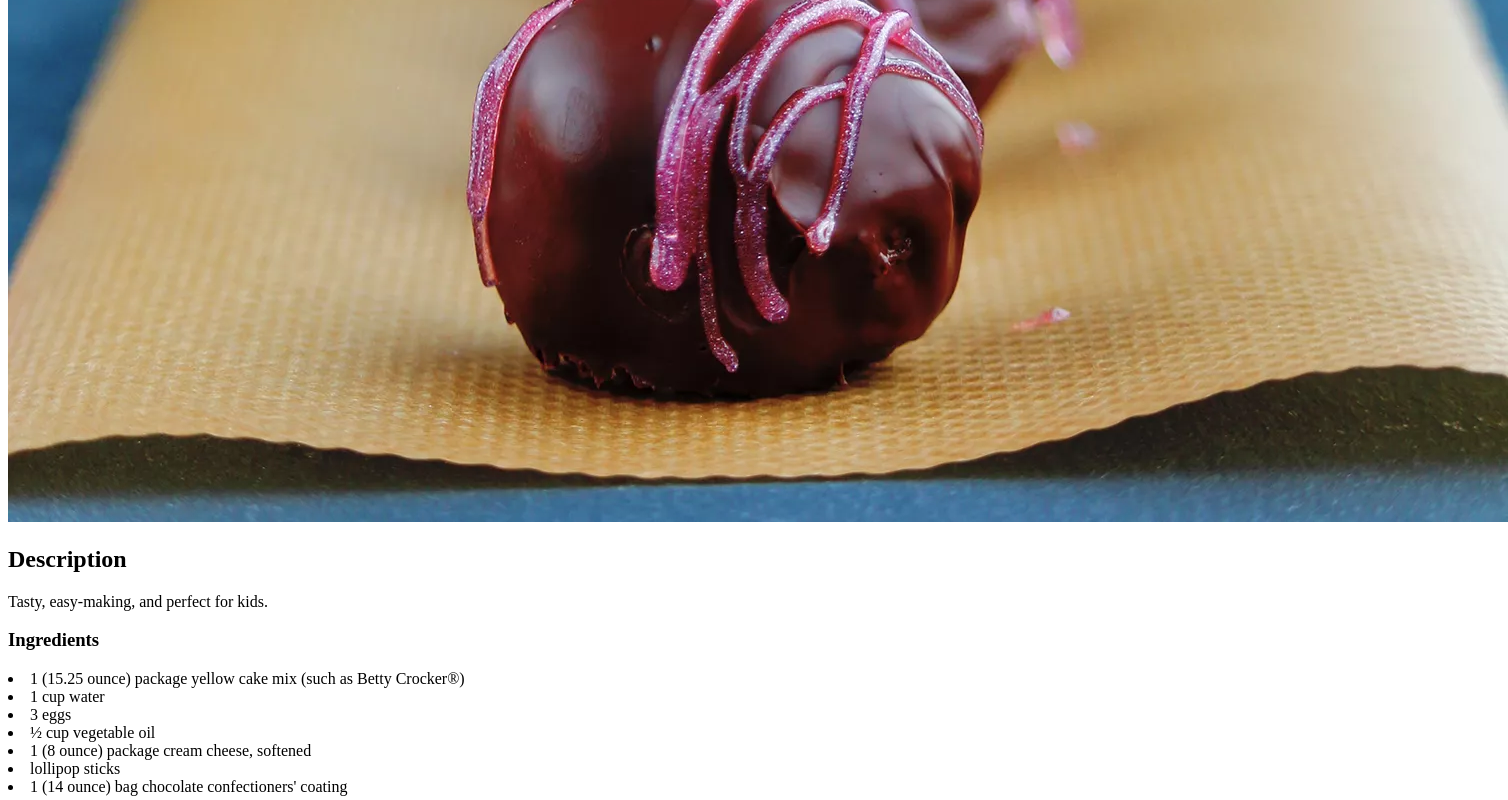
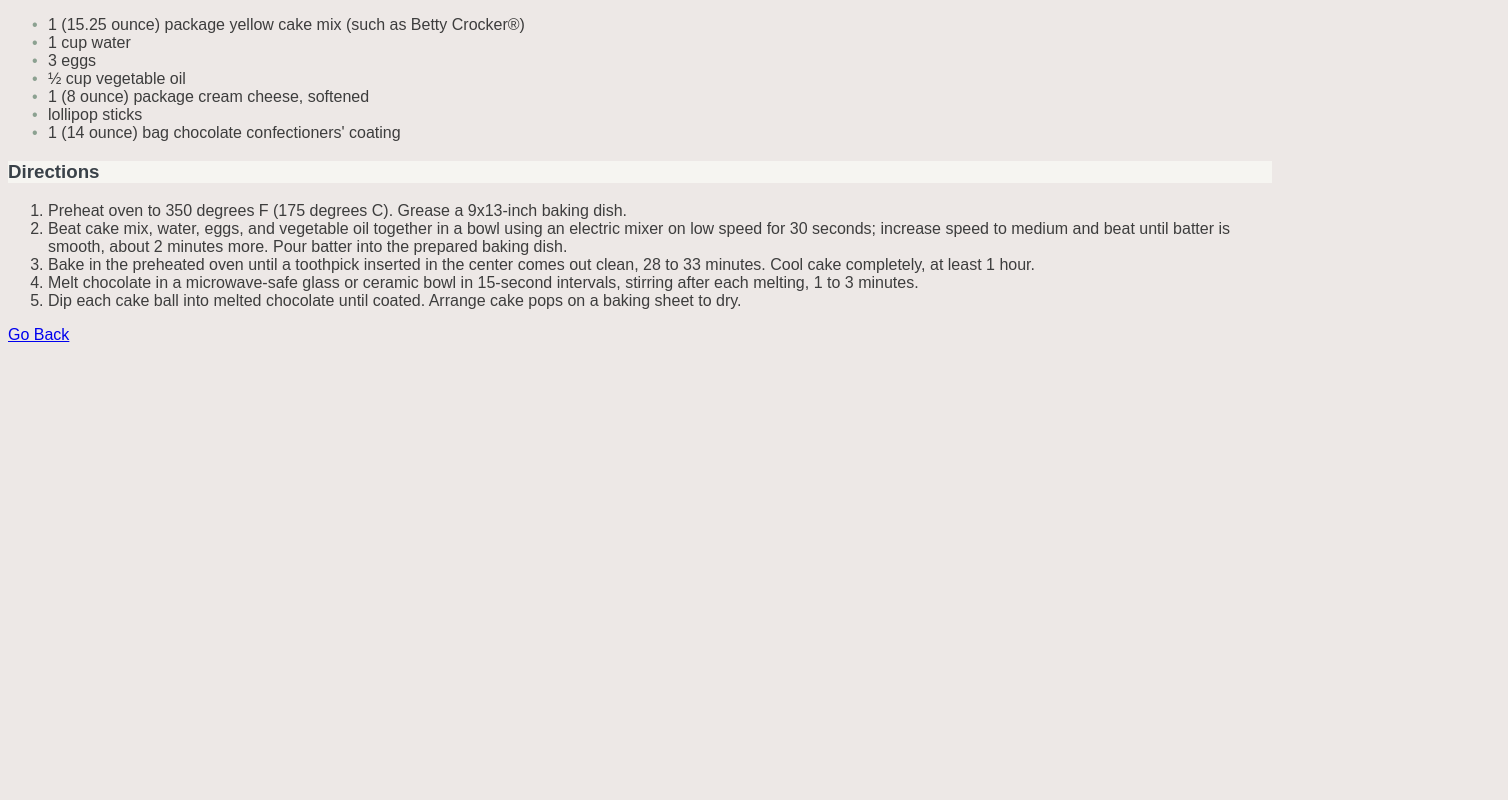
Before and after one commit to d3s-tr0y/basic-recipes, a plain HTML site: page recipes/easy-cake-pops.html in a window 1280 px wide. Shown: the part 683-1483 px from the top of the page, 1508 px wide, since content can reach past the window. After the commit the page ends 1043 px from the top, so only its background shows below. Drawn offline with Linux system fonts and the light colour scheme.

Commit message:
Added css styling

```diff
--- a/recipes/easy-cake-pops.html
+++ b/recipes/easy-cake-pops.html
@@ -1,18 +1,19 @@
 <!DOCTYPE html>
 <html lang="en">
 <head>
+    <link rel="stylesheet" href="styles.css">
     <meta charset="UTF-8">
     <meta http-equiv="X-UA-Compatible" content="IE=edge">
     <meta name="viewport" content="width=device-width, initial-scale=1.0">
     <title>Easy Cake Pops</title>
 </head>
 <body>
-    <h1>Easy Cake Pops</h1>
+    <h1 class="headings">Easy Cake Pops</h1>
     <img src="../images/ecp-cake.jpg" alt="Cake Pops Example">
-    <h2>Description</h2>
+    <h2 class="headings">Description</h2>
     <p>Tasty, easy-making, and perfect for kids.</p>
-    <h3>Ingredients</h3>
-    <uo>
+    <h3 class="headings">Ingredients</h3>
+    <ul>
         <li>1 (15.25 ounce) package yellow cake mix (such as Betty Crocker®)</li>
         <li>1 cup water</li>
         <li>3 eggs</li>
@@ -20,8 +21,8 @@
         <li>1 (8 ounce) package cream cheese, softened</li>
         <li>lollipop sticks</li>
         <li>1 (14 ounce) bag chocolate confectioners' coating </li>
-    </uo>
-    <h3>Directions</h3>
+    </ul>
+    <h3 class="headings">Directions</h3>
     <ol>
         <li>Preheat oven to 350 degrees F (175 degrees C). Grease a 9x13-inch baking dish.</li>
         <li>Beat cake mix, water, eggs, and vegetable oil together in a bowl using an electric mixer on low speed for 30 seconds; increase speed to medium and beat until batter is smooth, about 2 minutes more. Pour batter into the prepared baking dish.</li>
--- /dev/null
+++ b/recipes/styles.css
@@ -0,0 +1,25 @@
+img {
+    height: auto;
+    width: 900px;
+    display: block;
+    margin-left: auto;
+    margin-right: auto;
+    width: 50%;
+  }
+body {
+    background-color: #ede8e6;
+    font-family:Arial, Helvetica, sans-serif;
+    color: #3d3d3d;
+}
+.headings{
+    color: #394148;
+    background-color: #f6f5f1;
+}
+
+ul {
+    list-style: none;
+}
+
+ul li::before {content: "•"; color: #8CA191;
+    display: inline-block; width: 1em;
+    margin-left: -1em}
--- /dev/null
+++ b/style.css
@@ -0,0 +1,30 @@
+body{
+    font-family:Arial, Helvetica, sans-serif;
+    background-color: #ede8e6;
+}
+.headings{
+    color: #394148;
+    background-color: #f6f5f1;
+}
+.list{
+    font-weight: bolder;
+    font-size: 20px;
+}
+
+a:link{
+    text-decoration: none;
+    color:#3d3d3d;
+}
+
+a:visited{
+    text-decoration: none;
+    color:#3d3d3d;
+}
+
+a:hover{
+    text-decoration: underline;
+}
+
+a:active{
+    color: hotpink;
+}
```
Also changed, not shown: index.html (+6 -5 lines), recipes/Rutabaga-Beef-Stew.html (+7 -6 lines), recipes/chicken-tortilla-soup.html (+7 -6 lines).
